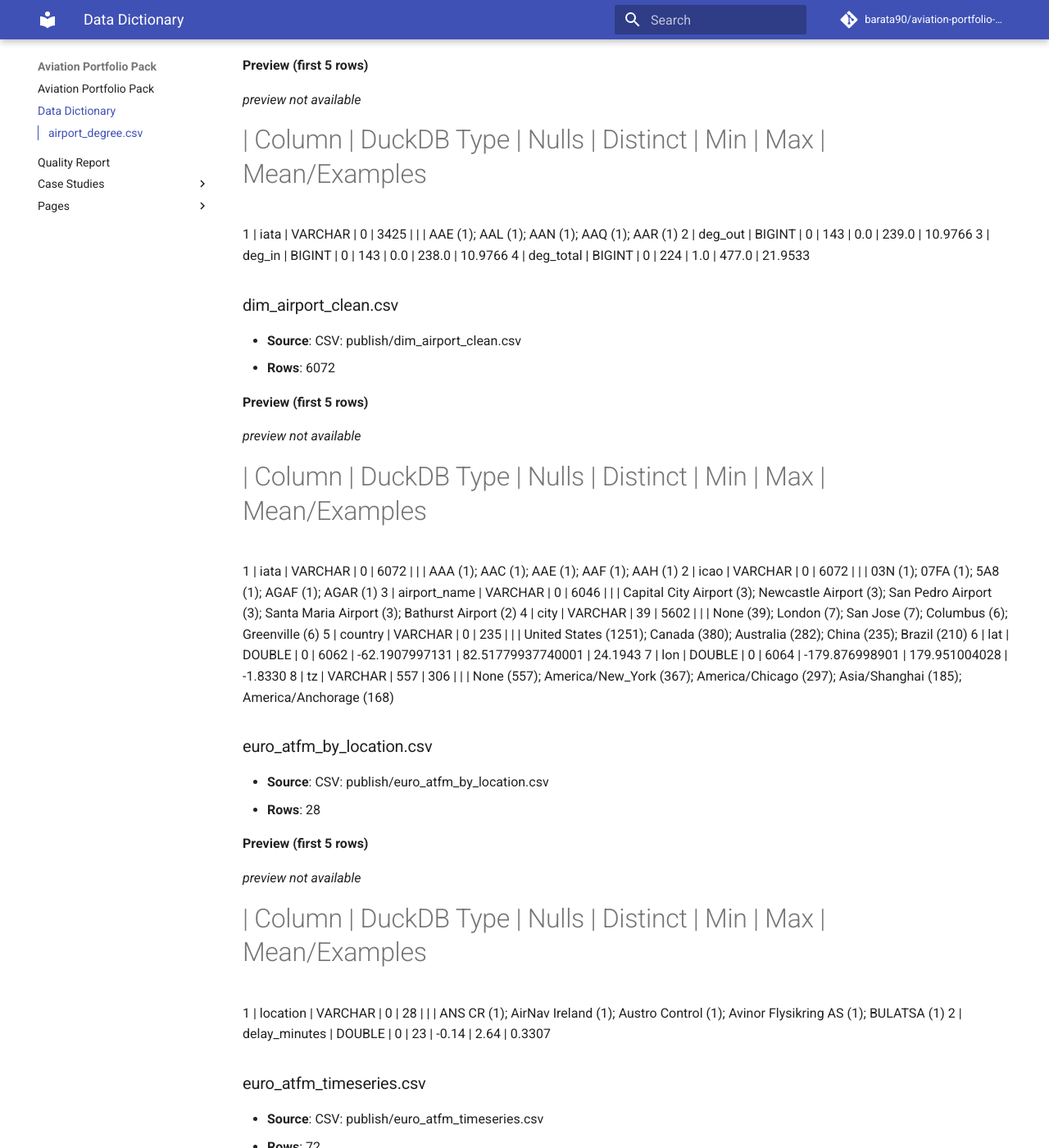
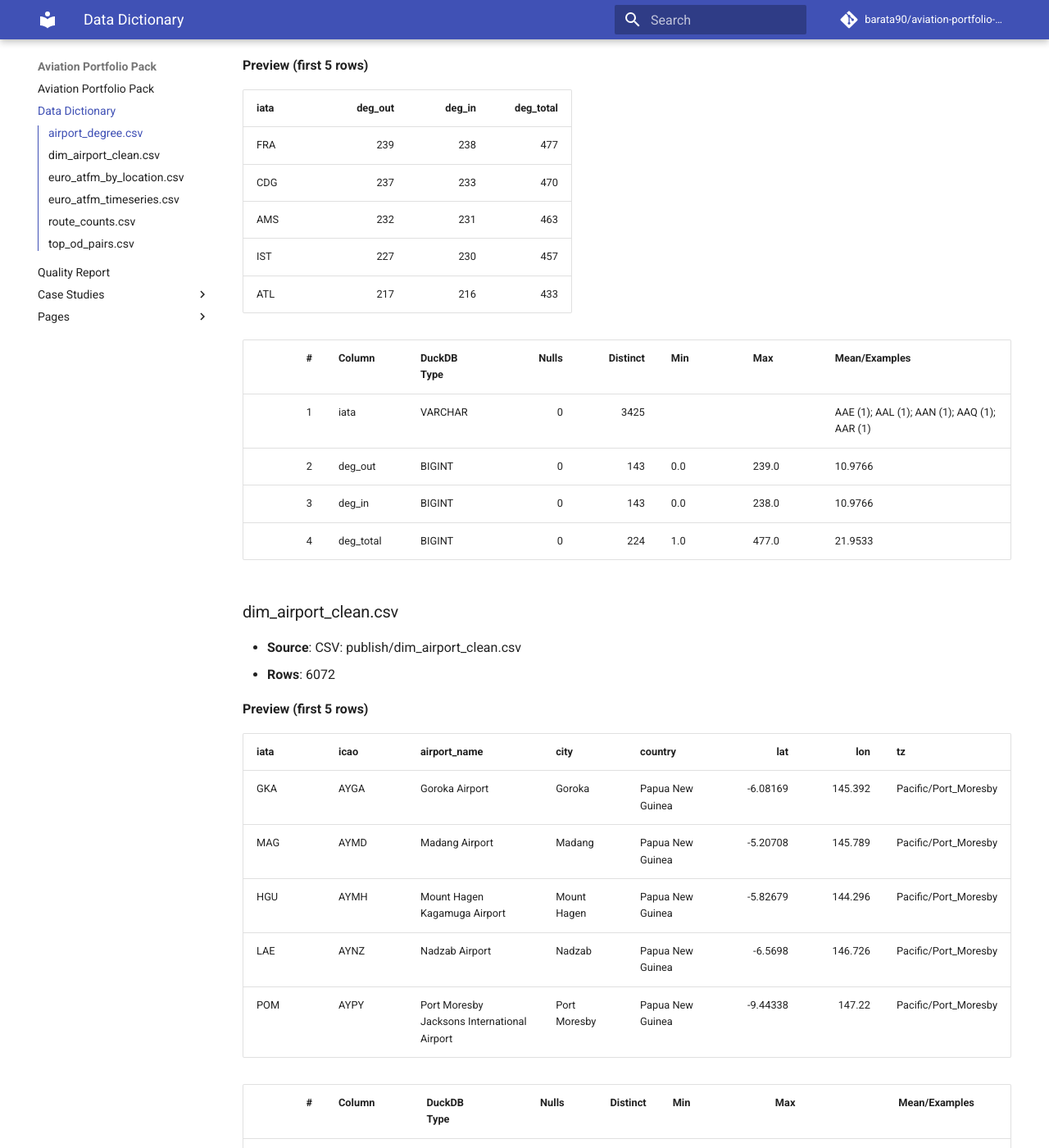
Before and after one commit to barata90/aviation-portfolio-pack, an MkDocs documentation site: the page built from docs/data_dictionary.md, in a window 1280 px wide and 1400 px high, scrolled down 359 px. Shown: the whole window at 82% size. Built offline with MkDocs 1.6.1 and Material for MkDocs 9.7.7, drawn with Linux system fonts in a browser that asks for light colours; comment, search, counter and statistics services are not loaded; some of the changed text lies outside the part shown.

Commit message:
docs: update data dictionary (auto)

```diff
--- a/docs/data_dictionary.md
+++ b/docs/data_dictionary.md
@@ -1,6 +1,6 @@
 # Data Dictionary
 
-_Generated: 2025-10-21 06:54_
+_Generated: 2025-10-22 00:52_
 
 Dokumen ini berisi ringkasan struktur & statistik kolom untuk dataset yang dipakai di portfolio.
 
@@ -12,13 +12,20 @@ Dokumen ini berisi ringkasan struktur & statistik kolom untuk dataset yang dipak
 
 **Preview (first 5 rows)**
 
-_preview not available_
+| iata   |   deg_out |   deg_in |   deg_total |
+|:-------|----------:|---------:|------------:|
+| FRA    |       239 |      238 |         477 |
+| CDG    |       237 |      233 |         470 |
+| AMS    |       232 |      231 |         463 |
+| IST    |       227 |      230 |         457 |
+| ATL    |       217 |      216 |         433 |
 
-# | Column | DuckDB Type | Nulls | Distinct | Min | Max | Mean/Examples
-1 | iata | VARCHAR | 0 | 3425 |  |  | AAE (1); AAL (1); AAN (1); AAQ (1); AAR (1)
-2 | deg_out | BIGINT | 0 | 143 | 0.0 | 239.0 | 10.9766
-3 | deg_in | BIGINT | 0 | 143 | 0.0 | 238.0 | 10.9766
-4 | deg_total | BIGINT | 0 | 224 | 1.0 | 477.0 | 21.9533
+|   # | Column    | DuckDB Type   |   Nulls |   Distinct | Min   | Max   | Mean/Examples                               |
+|----:|:----------|:--------------|--------:|-----------:|:------|:------|:--------------------------------------------|
+|   1 | iata      | VARCHAR       |       0 |       3425 |       |       | AAE (1); AAL (1); AAN (1); AAQ (1); AAR (1) |
+|   2 | deg_out   | BIGINT        |       0 |        143 | 0.0   | 239.0 | 10.9766                                     |
+|   3 | deg_in    | BIGINT        |       0 |        143 | 0.0   | 238.0 | 10.9766                                     |
+|   4 | deg_total | BIGINT        |       0 |        224 | 1.0   | 477.0 | 21.9533                                     |
 
 
 ### dim_airport_clean.csv
@@ -28,17 +35,24 @@ _preview not available_
 
 **Preview (first 5 rows)**
 
-_preview not available_
+| iata   | icao   | airport_name                                | city         | country          |      lat |     lon | tz                   |
+|:-------|:-------|:--------------------------------------------|:-------------|:-----------------|---------:|--------:|:---------------------|
+| GKA    | AYGA   | Goroka Airport                              | Goroka       | Papua New Guinea | -6.08169 | 145.392 | Pacific/Port_Moresby |
+| MAG    | AYMD   | Madang Airport                              | Madang       | Papua New Guinea | -5.20708 | 145.789 | Pacific/Port_Moresby |
+| HGU    | AYMH   | Mount Hagen Kagamuga Airport                | Mount Hagen  | Papua New Guinea | -5.82679 | 144.296 | Pacific/Port_Moresby |
+| LAE    | AYNZ   | Nadzab Airport                              | Nadzab       | Papua New Guinea | -6.5698  | 146.726 | Pacific/Port_Moresby |
+| POM    | AYPY   | Port Moresby Jacksons International Airport | Port Moresby | Papua New Guinea | -9.44338 | 147.22  | Pacific/Port_Moresby |
 
-# | Column | DuckDB Type | Nulls | Distinct | Min | Max | Mean/Examples
-1 | iata | VARCHAR | 0 | 6072 |  |  | AAA (1); AAC (1); AAE (1); AAF (1); AAH (1)
-2 | icao | VARCHAR | 0 | 6072 |  |  | 03N (1); 07FA (1); 5A8 (1); AGAF (1); AGAR (1)
-3 | airport_name | VARCHAR | 0 | 6046 |  |  | Capital City Airport (3); Newcastle Airport (3); San Pedro Airport (3); Santa Maria Airport (3); Bathurst Airport (2)
-4 | city | VARCHAR | 39 | 5602 |  |  | None (39); London (7); San Jose (7); Columbus (6); Greenville (6)
-5 | country | VARCHAR | 0 | 235 |  |  | United States (1251); Canada (380); Australia (282); China (235); Brazil (210)
-6 | lat | DOUBLE | 0 | 6062 | -62.1907997131 | 82.51779937740001 | 24.1943
-7 | lon | DOUBLE | 0 | 6064 | -179.876998901 | 179.951004028 | -1.8330
-8 | tz | VARCHAR | 557 | 306 |  |  | None (557); America/New_York (367); America/Chicago (297); Asia/Shanghai (185); America/Anchorage (168)
+|   # | Column       | DuckDB Type   |   Nulls |   Distinct | Min            | Max               | Mean/Examples                                                                                                         |
+|----:|:-------------|:--------------|--------:|-----------:|:---------------|:------------------|:----------------------------------------------------------------------------------------------------------------------|
+|   1 | iata         | VARCHAR       |       0 |       6072 |                |                   | AAA (1); AAC (1); AAE (1); AAF (1); AAH (1)                                                                           |
+|   2 | icao         | VARCHAR       |       0 |       6072 |                |                   | 03N (1); 07FA (1); 5A8 (1); AGAF (1); AGAR (1)                                                                        |
+|   3 | airport_name | VARCHAR       |       0 |       6046 |                |                   | Capital City Airport (3); Newcastle Airport (3); San Pedro Airport (3); Santa Maria Airport (3); Bathurst Airport (2) |
+|   4 | city         | VARCHAR       |      39 |       5602 |                |                   | None (39); London (7); San Jose (7); Columbus (6); Greenville (6)                                                     |
+|   5 | country      | VARCHAR       |       0 |        235 |                |                   | United States (1251); Canada (380); Australia (282); China (235); Brazil (210)                                        |
+|   6 | lat          | DOUBLE        |       0 |       6062 | -62.1907997131 | 82.51779937740001 | 24.1943                                                                                                               |
+|   7 | lon          | DOUBLE        |       0 |       6064 | -179.876998901 | 179.951004028     | -1.8330                                                                                                               |
+|   8 | tz           | VARCHAR       |     557 |        306 |                |                   | None (557); America/New_York (367); America/Chicago (297); Asia/Shanghai (185); America/Anchorage (168)               |
 
 
 ### euro_atfm_by_location.csv
@@ -48,11 +62,18 @@ _preview not available_
 
 **Preview (first 5 rows)**
 
-_preview not available_
+| location            |   delay_minutes |
+|:--------------------|----------------:|
+| HungaroControl (EC) |            2.64 |
+| Croatia Control     |            1.34 |
+| DFS + MUAC-DE       |            1.3  |
+| DSNA                |            1.14 |
+| ENAIRE              |            0.83 |
 
-# | Column | DuckDB Type | Nulls | Distinct | Min | Max | Mean/Examples
-1 | location | VARCHAR | 0 | 28 |  |  | ANS CR (1); AirNav Ireland (1); Austro Control (1); Avinor Flysikring AS (1); BULATSA (1)
-2 | delay_minutes | DOUBLE | 0 | 23 | -0.14 | 2.64 | 0.3307
+|   # | Column        | DuckDB Type   |   Nulls |   Distinct | Min   | Max   | Mean/Examples                                                                             |
+|----:|:--------------|:--------------|--------:|-----------:|:------|:------|:------------------------------------------------------------------------------------------|
+|   1 | location      | VARCHAR       |       0 |         28 |       |       | ANS CR (1); AirNav Ireland (1); Austro Control (1); Avinor Flysikring AS (1); BULATSA (1) |
+|   2 | delay_minutes | DOUBLE        |       0 |         23 | -0.14 | 2.64  | 0.3307                                                                                    |
 
 
 ### euro_atfm_timeseries.csv
@@ -62,11 +83,18 @@ _preview not available_
 
 **Preview (first 5 rows)**
 
-_preview not available_
+| period_start        |   delay_minutes |
+|:--------------------|----------------:|
+| 2019-01-01 00:00:00 |               1 |
+| 2019-02-01 00:00:00 |               1 |
+| 2019-03-01 00:00:00 |               1 |
+| 2019-04-01 00:00:00 |               1 |
+| 2019-05-01 00:00:00 |               1 |
 
-# | Column | DuckDB Type | Nulls | Distinct | Min | Max | Mean/Examples
-1 | period_start | DATE | 0 | 72 | 2019-01-01 00:00:00 | 2024-12-01 00:00:00 |
-2 | delay_minutes | DOUBLE | 0 | 1 | 1.0 | 1.0 | 1.0000
+|   # | Column        | DuckDB Type   |   Nulls |   Distinct | Min                 | Max                 | Mean/Examples   |
+|----:|:--------------|:--------------|--------:|-----------:|:--------------------|:--------------------|:----------------|
+|   1 | period_start  | DATE          |       0 |         72 | 2019-01-01 00:00:00 | 2024-12-01 00:00:00 |                 |
+|   2 | delay_minutes | DOUBLE        |       0 |          1 | 1.0                 | 1.0                 | 1.0000          |
 
 
 ### route_counts.csv
@@ -76,12 +104,19 @@ _preview not available_
 
 **Preview (first 5 rows)**
 
-_preview not available_
+| src_iata   | dst_iata   |   num_routes |
+|:-----------|:-----------|-------------:|
+| EGO        | KZN        |            1 |
+| LED        | KZN        |            3 |
+| IKT        | BTK        |            1 |
+| IKT        | ULK        |            3 |
+| IQT        | TPP        |            2 |
 
-# | Column | DuckDB Type | Nulls | Distinct | Min | Max | Mean/Examples
-1 | src_iata | VARCHAR | 0 | 3409 |  |  | FRA (239); CDG (237); AMS (232); IST (227); ATL (217)
-2 | dst_iata | VARCHAR | 0 | 3418 |  |  | FRA (238); CDG (233); AMS (231); IST (230); ATL (216)
-3 | num_routes | BIGINT | 0 | 15 | 1.0 | 20.0 | 1.7998
+|   # | Column     | DuckDB Type   |   Nulls |   Distinct | Min   | Max   | Mean/Examples                                         |
+|----:|:-----------|:--------------|--------:|-----------:|:------|:------|:------------------------------------------------------|
+|   1 | src_iata   | VARCHAR       |       0 |       3409 |       |       | FRA (239); CDG (237); AMS (232); IST (227); ATL (217) |
+|   2 | dst_iata   | VARCHAR       |       0 |       3418 |       |       | FRA (238); CDG (233); AMS (231); IST (230); ATL (216) |
+|   3 | num_routes | BIGINT        |       0 |         15 | 1.0   | 20.0  | 1.7998                                                |
 
 
 ### top_od_pairs.csv
@@ -91,9 +126,16 @@ _preview not available_
 
 **Preview (first 5 rows)**
 
-_preview not available_
+| src_iata   | dst_iata   |   num_routes |
+|:-----------|:-----------|-------------:|
+| ORD        | ATL        |           20 |
+| ATL        | ORD        |           19 |
+| HKT        | BKK        |           13 |
+| ORD        | MSY        |           13 |
+| ATL        | MIA        |           12 |
 
-# | Column | DuckDB Type | Nulls | Distinct | Min | Max | Mean/Examples
-1 | src_iata | VARCHAR | 0 | 54 |  |  | ATL (16); BKK (6); HGH (5); JFK (4); CDG (3)
-2 | dst_iata | VARCHAR | 0 | 56 |  |  | ATL (8); JFK (7); SIN (5); BKK (4); HGH (4)
-3 | num_routes | BIGINT | 0 | 7 | 9.0 | 20.0 | 10.2700
+|   # | Column     | DuckDB Type   |   Nulls |   Distinct | Min   | Max   | Mean/Examples                                |
+|----:|:-----------|:--------------|--------:|-----------:|:------|:------|:---------------------------------------------|
+|   1 | src_iata   | VARCHAR       |       0 |         54 |       |       | ATL (16); BKK (6); HGH (5); JFK (4); CDG (3) |
+|   2 | dst_iata   | VARCHAR       |       0 |         56 |       |       | ATL (8); JFK (7); SIN (5); BKK (4); HGH (4)  |
+|   3 | num_routes | BIGINT        |       0 |          7 | 9.0   | 20.0  | 10.2700                                      |
```
